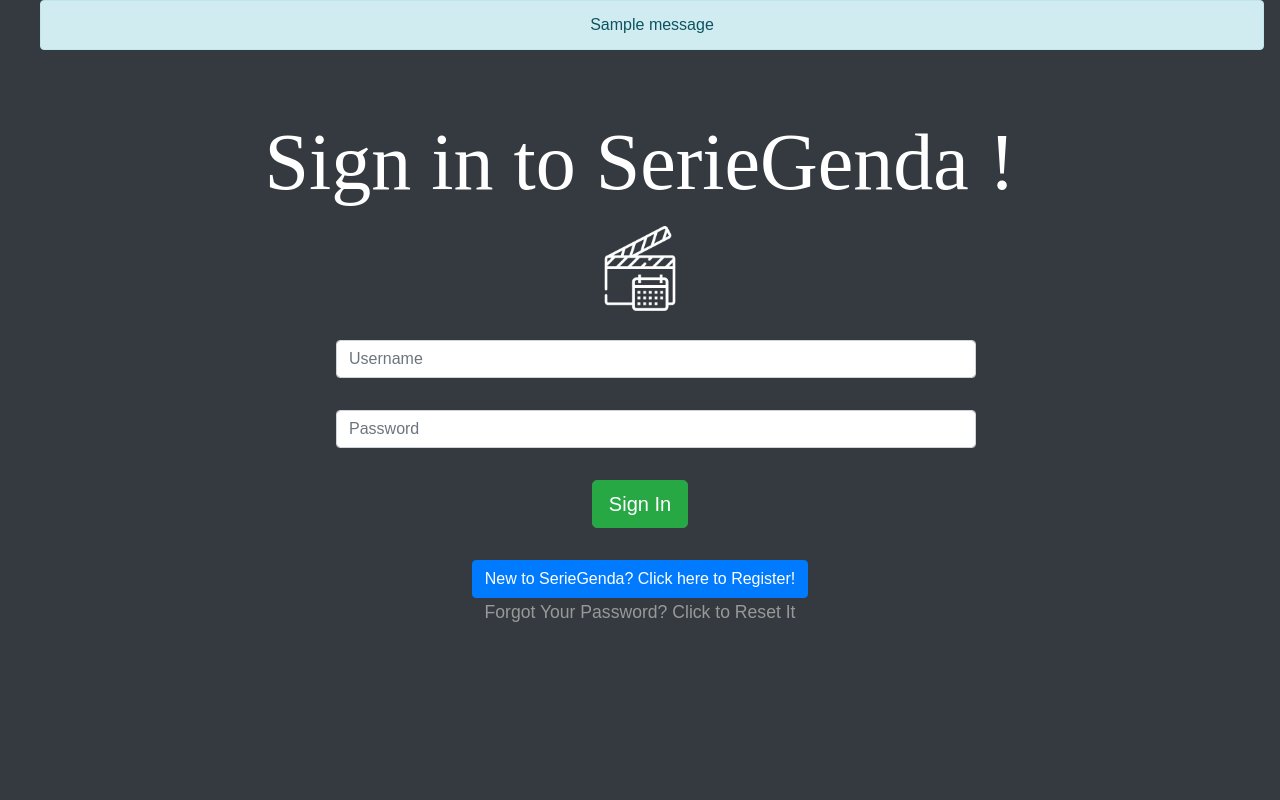
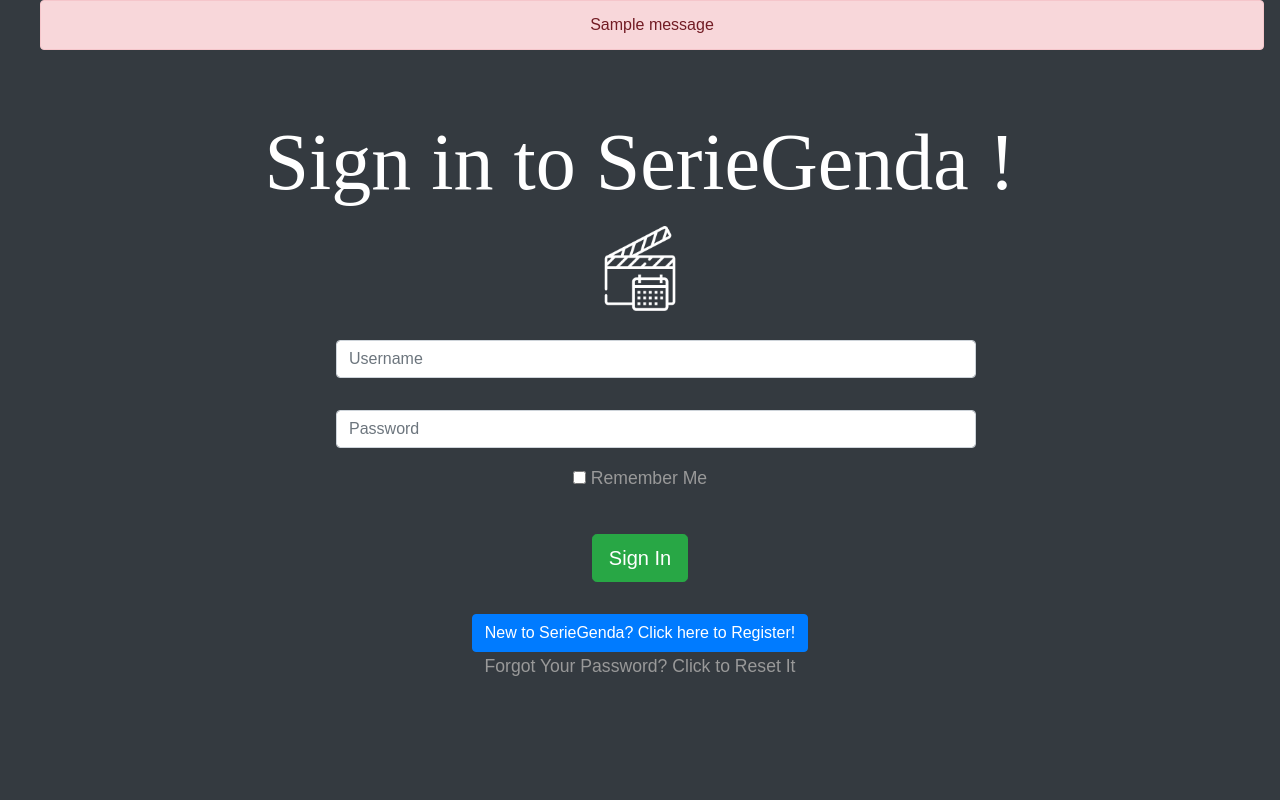
Before and after one commit to ArnaudVar/POOA, a Flask app: page /login in a window 1280 px wide. Run offline with Flask 2, Linux system fonts and the light colour scheme; tables that the repository leaves empty hold one stand-in row (values such as "Sample post"); one stand-in notice (Sample message) is shown; some libraries are stand-ins or nearby versions; some web fonts are replaced.

Commit message:
Petites modifs login

```diff
--- a/app/routes.py
+++ b/app/routes.py
@@ -41,21 +41,24 @@
         user = User.query.filter_by(username=form.username.data).first()
         if user is None:
             app.logger.info(msg='Invalid Username !')
-            return redirect(url_for('login'))
+            flash("Invalid Username !")
+            render_template('login.html', title='Sign In', form=form, src=logo_source)
         elif not user.check_password(form.password.data):
             app.logger.info(msg='Invalid Password !')
-            return redirect(url_for('login'))
-        login_user(user, remember=form.remember_me.data)
-        next_page = request.args.get('next')
-        app.logger.info(msg='Successful Login !')
-        if not next_page or url_parse(next_page).netloc != '':
-            next_page = url_for('home')
-        current_user.session_id = Api.new_session()
-        db.session.commit()
-        current_user.notifications = bytes(1)
-        current_user.update_all_upcoming_episodes()
-        db.session.commit()
-        return redirect(next_page)
+            flash("Invalid Password !")
+            render_template('login.html', title='Sign In', form=form, src=logo_source)
+        else:
+            login_user(user, remember=form.remember_me.data)
+            next_page = request.args.get('next')
+            app.logger.info(msg='Successful Login !')
+            if not next_page or url_parse(next_page).netloc != '':
+                next_page = url_for('home')
+            current_user.session_id = Api.new_session()
+            db.session.commit()
+            current_user.notifications = bytes(1)
+            current_user.update_all_upcoming_episodes()
+            db.session.commit()
+            return redirect(next_page)
     return render_template('login.html', title='Sign In', form=form, src=logo_source)
 
 
--- a/app/templates/login.html
+++ b/app/templates/login.html
@@ -10,16 +10,15 @@
         <link rel="stylesheet" type="text/css" href="{{ url_for('static',filename='styles/login.css') }}">
     </head>
     <body>
+        {% with messages = get_flashed_messages() %}
         <div class="h-100 login">
-            {% with messages = get_flashed_messages() %}
                 {% if messages %}
                     <ul class="pr-3">
                     {% for message in messages %}
-                        <div class="alert alert-info" role="alert">{{ message }}</div>
+                        <div class="alert alert-danger" role="alert">{{ message }}</div>
                     {% endfor %}
                     </ul>
                 {% endif %}
-            {% endwith %}
             <h1 class="pt-5">Sign in to SerieGenda !</h1>
             <div class="w-100 d-flex flex-row justify-content-center">
                 <form action="" method="post" novalidate class="w-50 login-input">
@@ -28,13 +27,14 @@
                     <div class="d-flex flex-column">
                         <input type="text" class="m-3 form-control" id="username" name="username" placeholder="Username">
                             {% for error in form.username.errors %}
-                            <span class = "m-2" style="color: red;">* {{ error }}</span>
+                            <span class = "m-0" style="color: red;">* {{ error }}</span>
                             {% endfor %}
                         <input type="password" class="m-3 form-control" id="password" name="password" placeholder="Password">
                             {% for error in form.password.errors %}
-                            <span class = "m-2" style="color: red;">* {{ error }}</span>
+                            <span class = "m-0" style="color: red;">* {{ error }}</span>
                             {% endfor %}
                     </div>
+                    <p>{{ form.remember_me() }} {{ form.remember_me.label }}</p>
                     <p><button type="submit" class="mt-3 btn btn-success btn-lg">Sign In</button></p>
                 </form>
             </div>
@@ -48,5 +48,6 @@
                 </p>
             </div>
         </div>
+        {% endwith %}
     </body>
 </html>
--- a/config.py
+++ b/config.py
@@ -1,4 +1,5 @@
 import os
+from datetime import timedelta
 
 basedir = os.path.abspath(os.path.dirname(__file__))
 
@@ -13,3 +14,4 @@
     MAIL_USE_SSL = True
     MAIL_USERNAME = 'seryegenda@gmail.com'
     MAIL_PASSWORD = 'czpuavekjtybecsr'
+    REMEMBER_COOKIE_DURATION = timedelta(seconds=3600)
```
